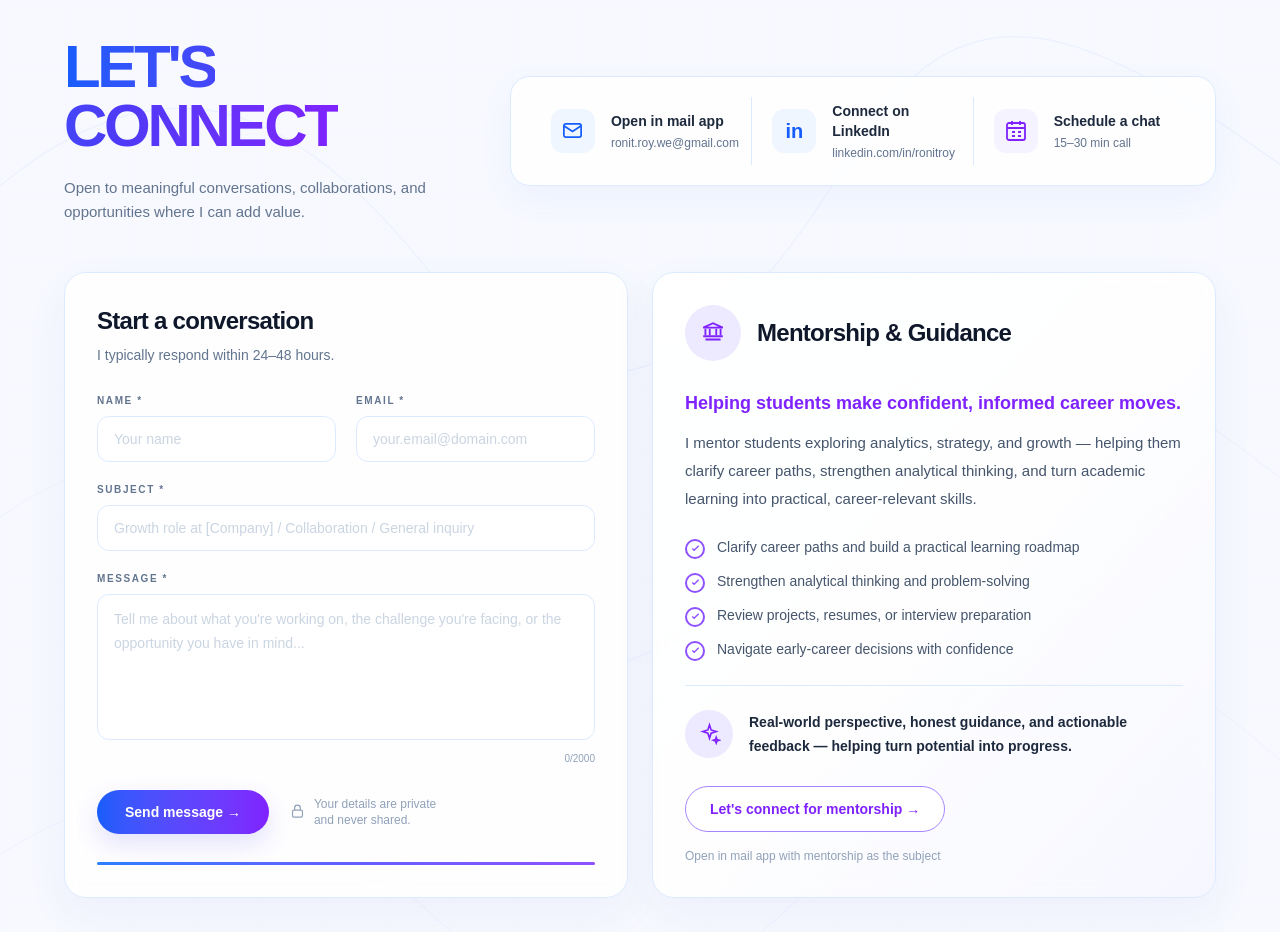
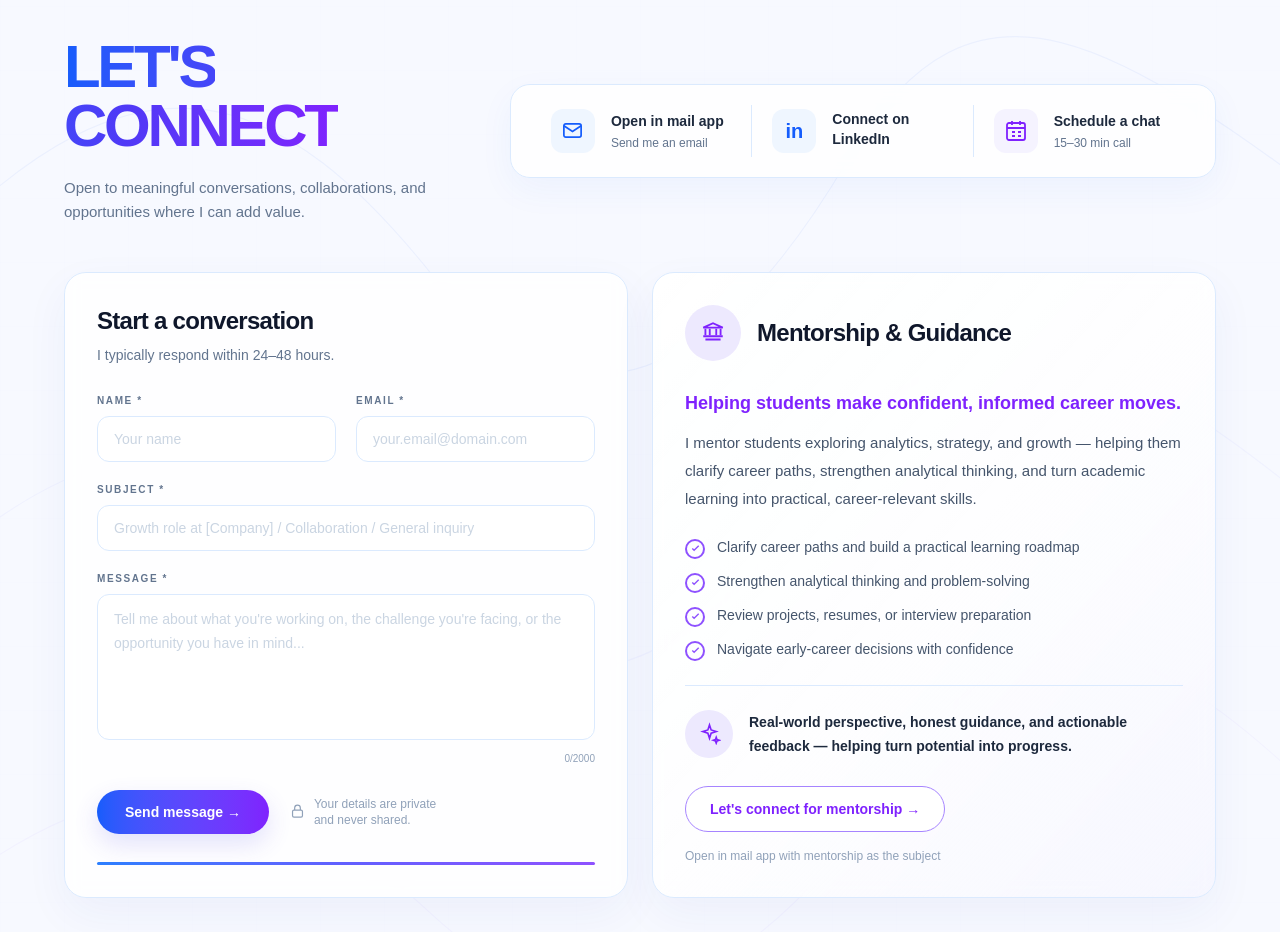
Before and after one commit to ronitroyyy/ronit-roy-website, a Next.js app: page / in a window 1280 px wide. Shown: the part 3300-4232 px from the top of the page. Built offline with nearby package versions, Linux system fonts and the light colour scheme.

Commit message:
Update contact links

```diff
--- a/src/app/page.tsx
+++ b/src/app/page.tsx
@@ -2373,7 +2373,7 @@ ${formData.message}
     `.trim();
 
     window.location.href =
-      `mailto:ronit.roy.we@gmail.com?subject=${encodeURIComponent(subject)}` +
+      `mailto:royronit.roy3@gmail.com?subject=${encodeURIComponent(subject)}` +
       `&body=${encodeURIComponent(body)}`;
   };
 
@@ -2481,7 +2481,7 @@ ${formData.message}
               {/* EMAIL */}
 
               <a
-                href="mailto:ronit.roy.we@gmail.com"
+                href="mailto:royronit.roy3@gmail.com"
                 className="group flex items-center gap-4 px-2 py-3 transition-all sm:px-5 sm:py-1"
               >
                 <div className="flex h-11 w-11 shrink-0 items-center justify-center rounded-xl bg-blue-50 text-blue-600">
@@ -2510,7 +2510,7 @@ ${formData.message}
                   </div>
 
                   <div className="mt-1 text-xs text-slate-500">
-                    ronit.roy.we@gmail.com
+                    Send me an email
                   </div>
                 </div>
               </a>
@@ -2518,7 +2518,7 @@ ${formData.message}
               {/* LINKEDIN */}
 
               <a
-                href="https://www.linkedin.com/in/ronitroy"
+                href="https://www.linkedin.com/in/ronit-roy-b3061a177"
                 target="_blank"
                 rel="noopener noreferrer"
                 className="group flex items-center gap-4 px-2 py-3 transition-all sm:px-5 sm:py-1"
@@ -2533,7 +2533,7 @@ ${formData.message}
                   </div>
 
                   <div className="mt-1 text-xs text-slate-500">
-                    linkedin.com/in/ronitroy
+
                   </div>
                 </div>
               </a>
@@ -2541,7 +2541,7 @@ ${formData.message}
               {/* SCHEDULE */}
 
               <a
-                href="https://calendar.app.google/"
+                href="https://calendar.app.google/6BBZCmdUpFTXYHTR9"
                 target="_blank"
                 rel="noopener noreferrer"
                 className="group flex items-center gap-4 px-2 py-3 transition-all sm:px-5 sm:py-1"
@@ -2858,7 +2858,7 @@ ${formData.message}
             <div className="mt-7">
 
               <a
-                href="mailto:ronit.roy.we@gmail.com?subject=Student%20Mentorship"
+                href="mailto:royronit.roy3@gmail.com?subject=Student%20Mentorship"
                 className="inline-flex items-center rounded-full border border-violet-400 bg-white px-6 py-3 text-sm font-bold text-violet-600 transition-all duration-300 hover:-translate-y-0.5 hover:bg-violet-50"
               >
                 Let&apos;s connect for mentorship →
```
